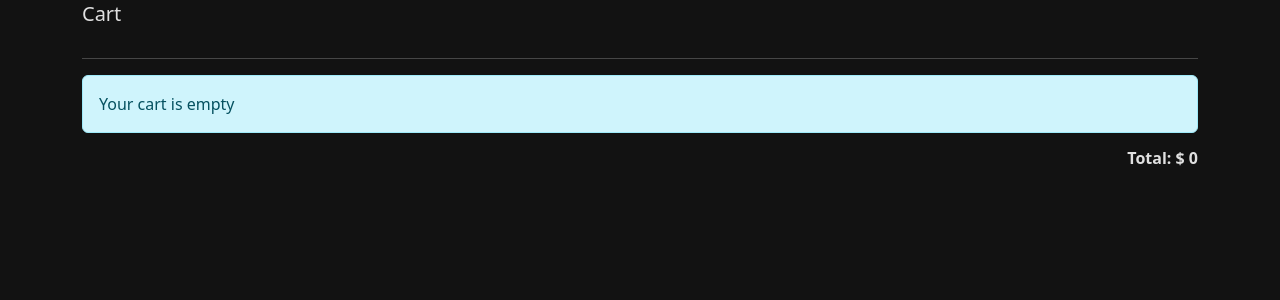
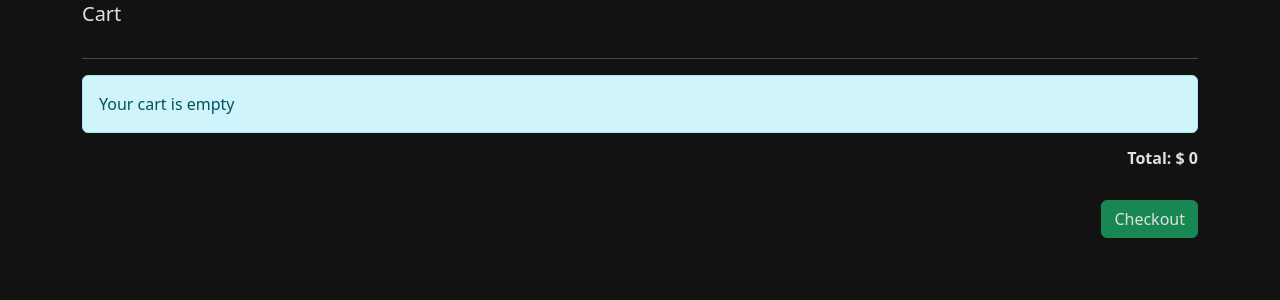
Before and after one commit to rexileer/shopi, a Django app: page /cart/ in a window 1280 px wide. Shown: the part 270-570 px from the top of the page. Run offline with Django 4.2, Linux system fonts and the light colour scheme; data that the repository does not hold is empty; some libraries are stand-ins or nearby versions.

Commit message:
Update cart-view.html
Checkout

```diff
--- a/bigcorp/cart/templates/cart/cart-view.html
+++ b/bigcorp/cart/templates/cart/cart-view.html
@@ -75,8 +75,15 @@
         <div class="col-12 text-end">
             <div class="h6 fw-bold">
                 Total: $
-                <div id="total" class="d-inline-flex">{{ cart.get_total_price }}</div>
+                <div id="total" class="d-inline-flex">
+                    {{ cart.get_total_price }}
+                </div>
             </div>
+            <button type="button" class="btn btn-success btn-md text-dark mt-4">
+                <a class="nav-link text-decoration-none" href="{% url 'payment:checkout' %}">
+                    Checkout
+                </a>
+            </button>
         </div>
     </div>
 </main>
```
